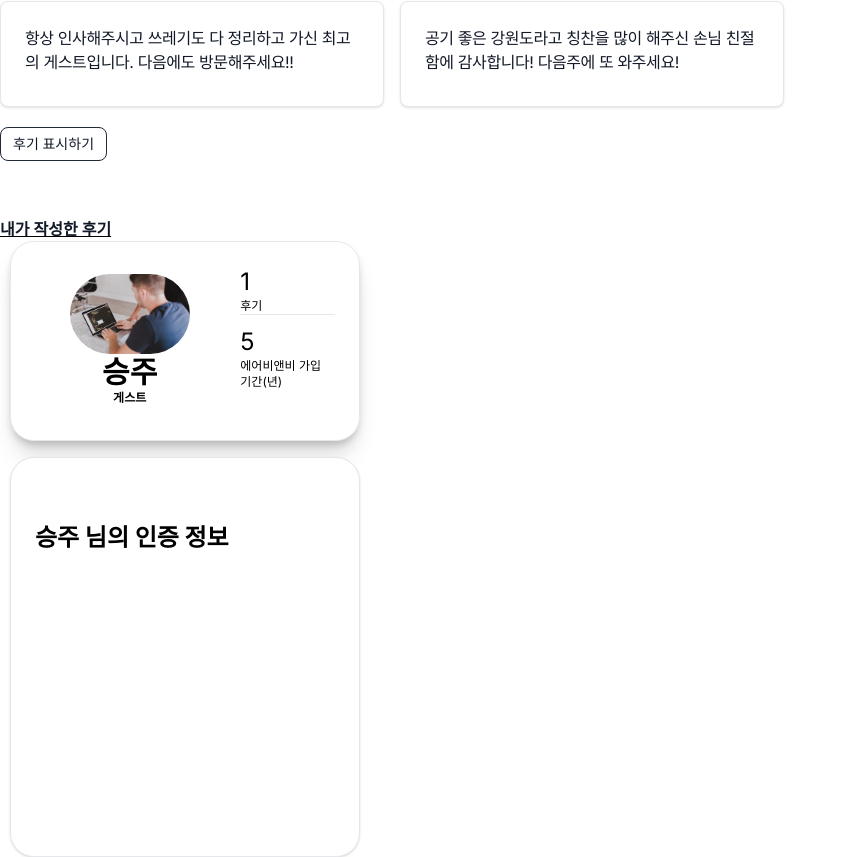
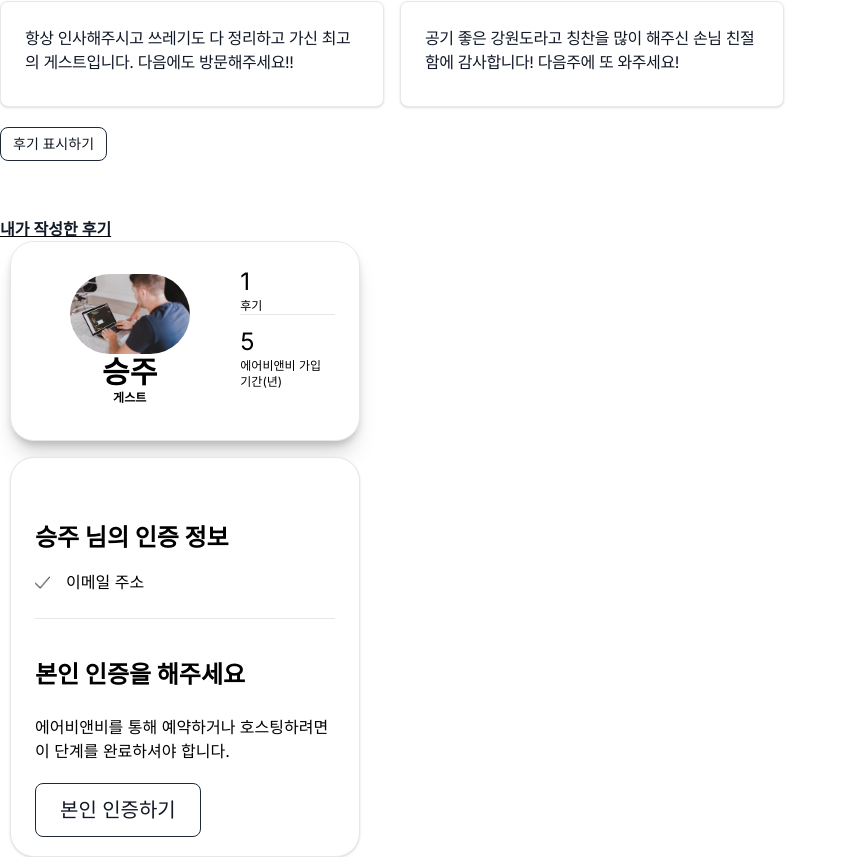
Before and after one commit to wjdsheep15/airbnb-clone-project-front, a Next.js app: page /users/show/1 in a window 1280 px wide. Shown: the part 375-1232 px from the top of the page, without its empty margins (0-847 px from the left). Built offline with nearby package versions, Linux system fonts and the light colour scheme.

Commit message:
Feat: 본인 인증을 해주세요 기능 및 버튼 구현

```diff
--- a/src/components/profile/authinfo.tsx
+++ b/src/components/profile/authinfo.tsx
@@ -1,17 +1,49 @@
+import Image from "next/image";
+
 export default function authinfo({ name }: { name: string }) {
   return (
     <div className="relative mt-4 block w-[350px] h-[400px] p-6 bg-white border border-gray-200 rounded-s-3xl  rounded-e-3xl shadow left-[10px] ">
       <div className="flex flex-col">
-        <div>
+        <div className="h-1/3">
           {/* 세로 칸 위 */}
-          <h2 className="text-2xl font-bold dark:text-white mt-10">
+          <h2 className="mt-10 text-2xl font-bold dark:text-white ">
             {name} 님의 인증 정보
           </h2>
         </div>
-        <div>{/* 세로 칸 아래 */}</div>
+        <div className="mt-4 flex items-center">
+          {/* 인증 정보 아이콘 */}
+          <Image
+            src="/images/profile3.png"
+            alt="프로필1"
+            className="text-center mr-4"
+            width={15}
+            height={15}
+          />
+          <span className="text-center mr-20">이메일 주소</span>
+        </div>
+
+        <br />
+        <hr />
+
+        <div>
+          {/* 세로 칸 아래 */}
+          <h2 className="mt-10 text-2xl font-bold dark:text-white ">
+            본인 인증을 해주세요
+          </h2>
+
+          <h1 className="mt-6">
+            에어비앤비를 통해 예약하거나 호스팅하려면 이 단계를 완료하셔야
+            합니다.
+          </h1>
+
+          <button
+            type="button"
+            className="font-medium font-black rounded-lg text-xl px-6 py-3 text-center mb-2 mt-5  text-gray-900 border border-gray-800 hover:bg-gray-100 focus:ring-4 focus:outline-none focus:ring-gray-300"
+          >
+            본인 인증하기
+          </button>
+        </div>
       </div>
     </div>
   );
 }
-
-//"block max-w-sm p-6 border-gray-200"
```
Also changed, not shown: public/images/profile3.png (added).
